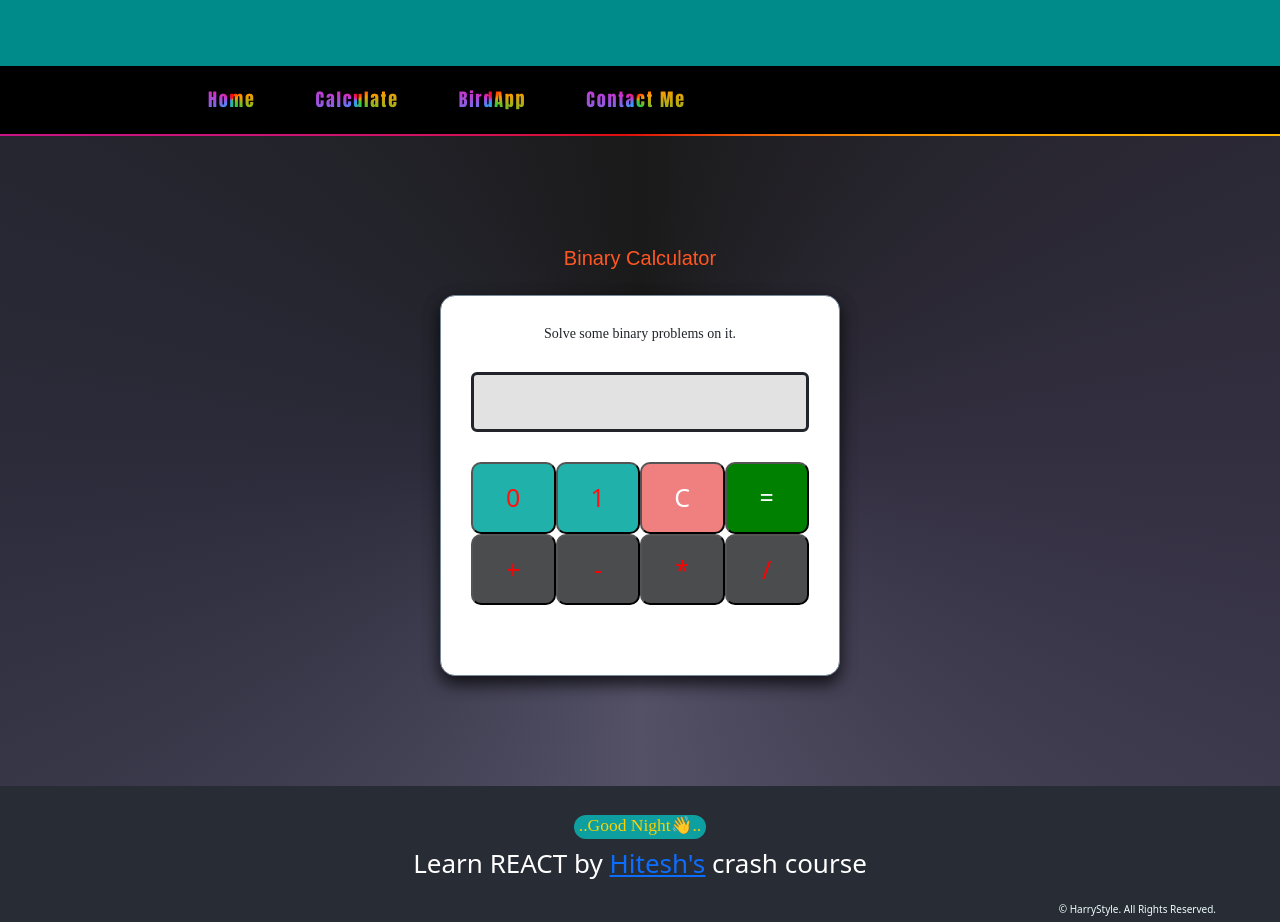
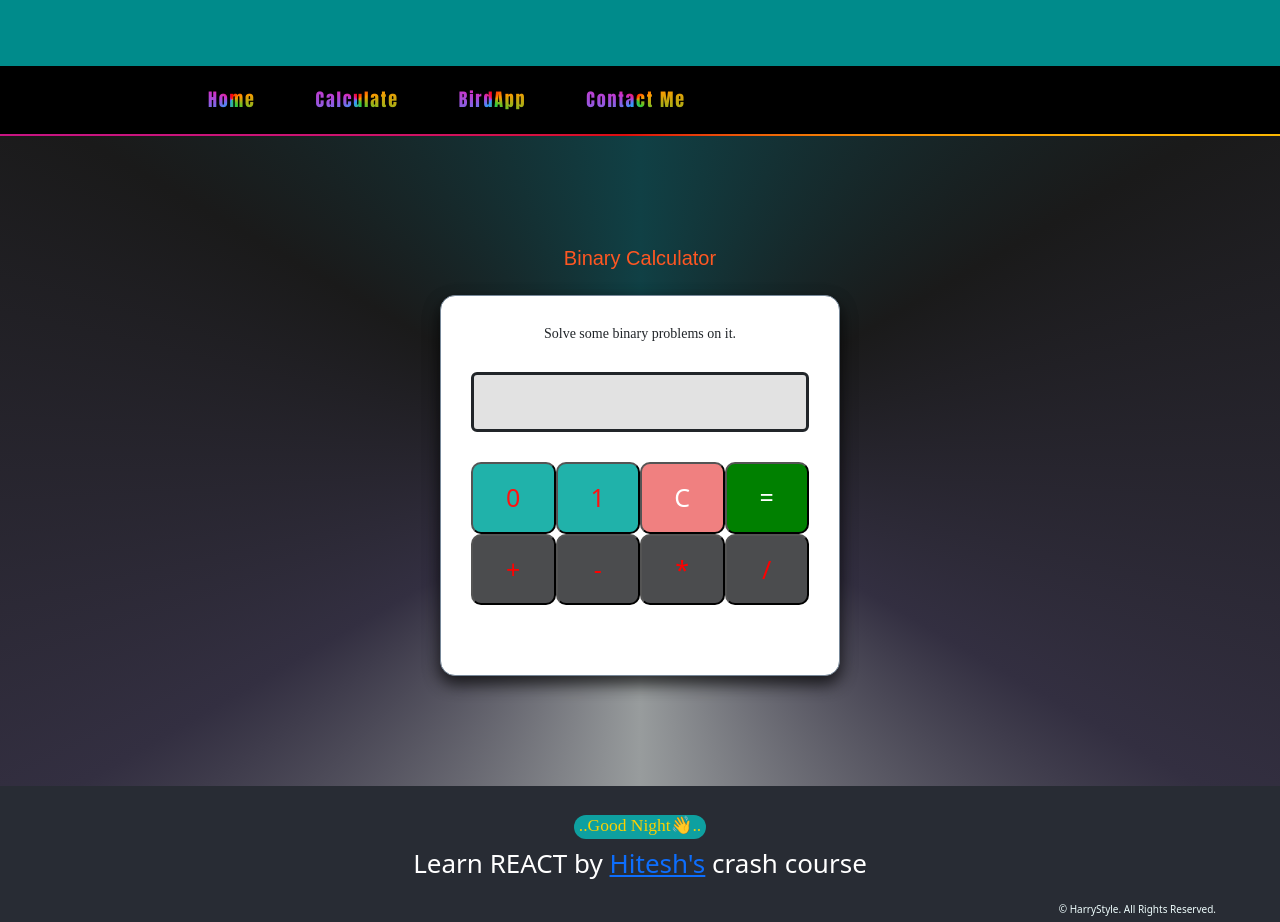
Before and after one commit to kumarharikesh/creative-react-app, a React (Create React App) app: page /calculate in a window 1280 px wide. Shown: the part 520-1442 px from the top of the page. Built offline with nearby package versions, Linux system fonts and the light colour scheme.

Commit message:
Update calculator.css

```diff
--- a/src/components/calculator.css
+++ b/src/components/calculator.css
@@ -2,11 +2,13 @@
   background-color: lavender;
   background: conic-gradient(
     from 0deg,
+    #104045,
     #1a1a1a,    /* Dark Gray */
     #332f41,    /* Dark Purple */
-    #545167,    /* Slate Gray */
-    #2b2b3a,    /* Charcoal */
-    #1a1a1a     /* Dark Gray */
+    #989c9d,   /* Slate Gray */
+    #332f41,    /* Charcoal */
+    #1a1a1a,
+    #104045    /* Dark Gray */
   );
   min-height: 80vh;
   padding: 50px 20px 50px;
```
